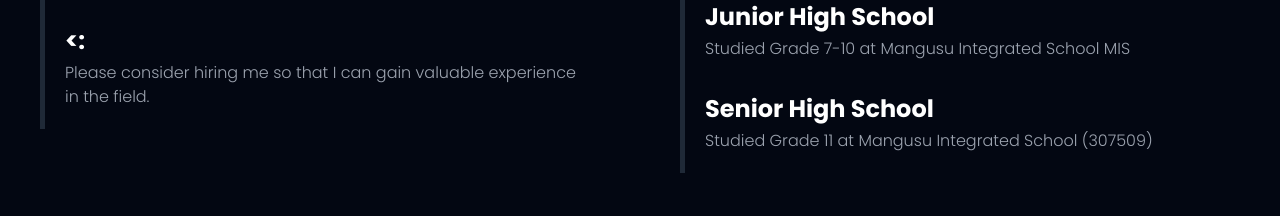
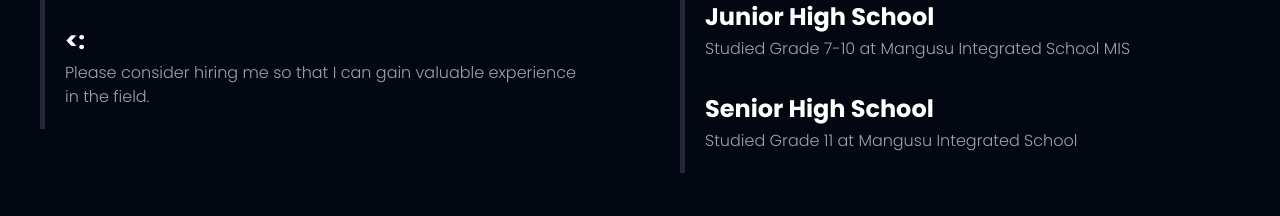
Before and after one commit to PolongDev/modern-portfolio, a React (Vite) app: page / in a window 1280 px wide. Shown: the part 1840-2056 px from the top of the page. Built offline with nearby package versions, Linux system fonts and the light colour scheme.

Commit message:
Update Education.tsx

```diff
--- a/src/sections/Education.tsx
+++ b/src/sections/Education.tsx
@@ -21,7 +21,7 @@ export default function Education() {
             Studied Grade 7-10 at Mangusu Integrated School MIS
           </TimelineItem>
           <TimelineItem title="Senior High School">
-            Studied Grade 11 at Mangusu Integrated School (307509)
+            Studied Grade 11 at Mangusu Integrated School
           </TimelineItem>
         </div>
       </section>
```
